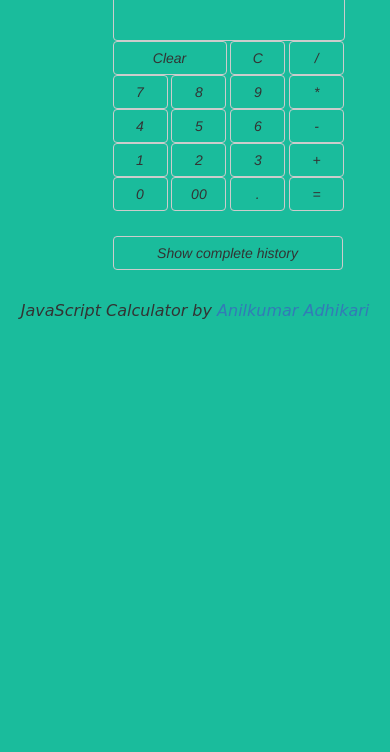
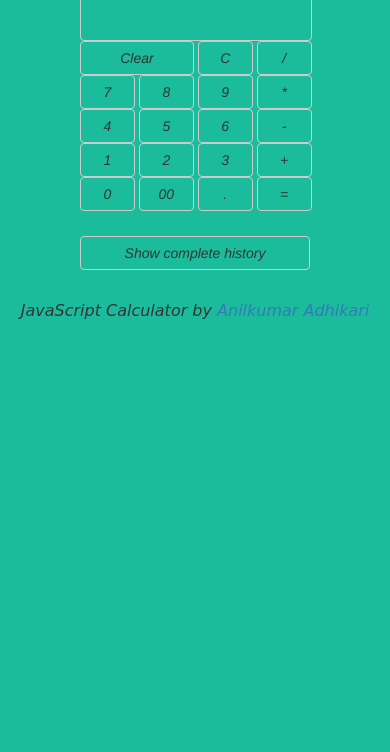
Before and after one commit to aadhikar/calculator, a website: page index.html in a window 390 px wide. Shown: the part 92-844 px from the top of the page. Drawn offline with nearby package versions, Linux system fonts and the light colour scheme; files that its build step writes are made by us from their sources.

Commit message:
updated achor link

```diff
--- a/index.html
+++ b/index.html
@@ -12,7 +12,7 @@
 	<div class="container">
 	<div class="row">
 
-	<div class="col-xs-offset-3 col-xs-9 col-sm-12 col-md-offset-1 col-md-5">
+	<div class="col-xs-offset-2 col-xs-9 col-sm-12 col-md-offset-1 col-md-5">
 
 		<div class="row">
 	    <div class="col-xs-12 col-sm-12 col-md-offset-2 col-md-10">
@@ -75,7 +75,7 @@
 
 	</div>
 
-	<div class="col-xs-offset-3 col-xs-9 col-sm-12 col-md-offset-1 col-md-5">
+	<div class="col-xs-offset-2 col-xs-9 col-sm-12 col-md-offset-1 col-md-5">
 		<button type="button" class="btn btn-default btn-get-histBtn" id="completeHistory" name="completeHistory" value="completeHistory">Show complete history</button>
 		<div class="extHistory"></div>
 	</div>
@@ -84,16 +84,13 @@
 	<div class="row">
 		<div class="col-xs-12 col-sm-12 col-md-12">
 			<p class="author text-center">
-				JavaScript Calculator by <i><a href="https://github.com/aadhikar">Anilkumar Adhikari</a></i>
+				JavaScript Calculator by <i><a target="_blank" href="https://github.com/aadhikar">Anilkumar Adhikari</a></i>
 			</p>
 		</div>
 	</div>
 
 	</div>
 
-
-
-
   <!-- <script type="text/javascript" src="./dist/js/scripts.min.js"></script> -->
   <script type="text/javascript" src="./app/js/calculator.js"></script>
 </body>
```
